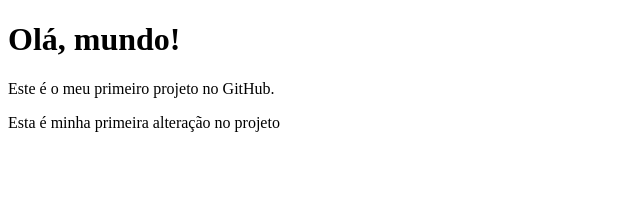
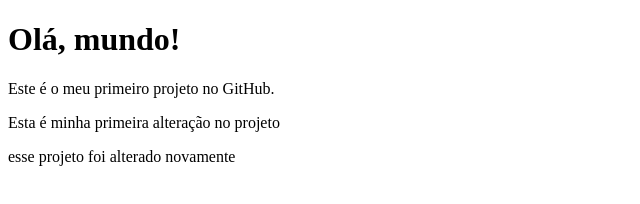
Before and after one commit to Carlos734-If/Meu-Primeiro-projeto, a plain HTML site: page index.html in a window 1280 px wide. Shown: the whole page, without its empty margins (0-640 px from the left). Drawn offline with Linux system fonts and the light colour scheme.

Commit message:
Update index.html
esse projeto foi alterado novamente

```diff
--- a/index.html
+++ b/index.html
@@ -7,5 +7,6 @@
     <h1>Olá, mundo!</h1>
     <p>Este é o meu primeiro projeto no GitHub.</p>
     <p>Esta é minha primeira alteração no projeto </p>
+    <p>esse projeto foi alterado novamente </p>
 </body>
 </html>
```
